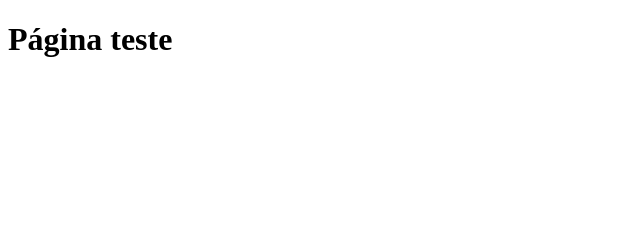
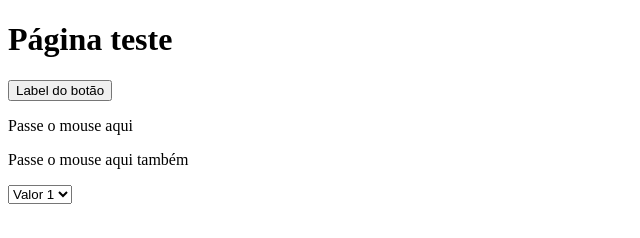
Before and after one commit to andrelake/estudo-js, a plain HTML site: page index.html in a window 1280 px wide. Shown: the whole page, without its empty margins (0-640 px from the left). Drawn offline with Linux system fonts and the light colour scheme.

Commit message:
Functions, onclick, onmouse, onchange

```diff
--- a/index.html
+++ b/index.html
@@ -5,7 +5,19 @@
         <meta charset="utf-8">
         <script type="text/javascript" src="js/main.js"></script>
     </head>
-    <body>
+    <body onload="load()">
         <h1>Página teste</h1>
+
+        <button type="button" onclick="clicar()">Label do botão</button>
+
+        <p id="texto" onclick="redirecionar()"></p>
+        <p id="mouse" onmouseover="trocar(this)" onmouseout="voltar(this)">Passe o mouse aqui</p>
+        <p id="mouse2" onmouseover="trocar(this)" onmouseout="voltar(this)">Passe o mouse aqui também</p>
+
+        <select onchange="change(this)">
+            <option value="1">Valor 1</option>
+            <option value="2">Valor 2</option>
+            <option value="3">Valor 3</option>
+        </select>
     </body>
 </html>
--- a/js/main.js
+++ b/js/main.js
@@ -1,3 +1,31 @@
+function clicar() {
+    document.getElementById("texto").innerHTML = "<b>Cliquei no botão</b>"
+    //alert("Cliquei")
+}
+
+function redirecionar() {
+    //window.open("https://www.uol.com.br/")
+    window.location.href = "https://www.uol.com.br/"
+}
+
+function trocar(elemento) {
+    elemento.innerHTML = "Boaaa!"
+    //document.getElementById("mouse").innerHTML = "Boaaa!"
+    //alert("Passei o mouse por cima")
+}
+
+function voltar(elemento) {
+    elemento.innerHTML = "Opa!"
+    //document.getElementById("mouse").innerHTML = "Opa!"
+}
+
+function load() {
+    alert("aeeee")
+}
+
+function change(elemento) {
+    console.log(elemento.value)
+}
 //var nome = "Isaac Newton"
 
 //alert("teste de alert");
@@ -46,7 +74,10 @@ for(var i=0; i<5; i++) {
 }
 */
 //-----------------------------------------------------------------
+/*
 var date = new Date()
 
 console.log(date.getDate() + "/" + (date.getMonth()+1) + "/" + date.getFullYear())
 console.log(date)
+*/
+//-----------------------------------------------------------------
```
